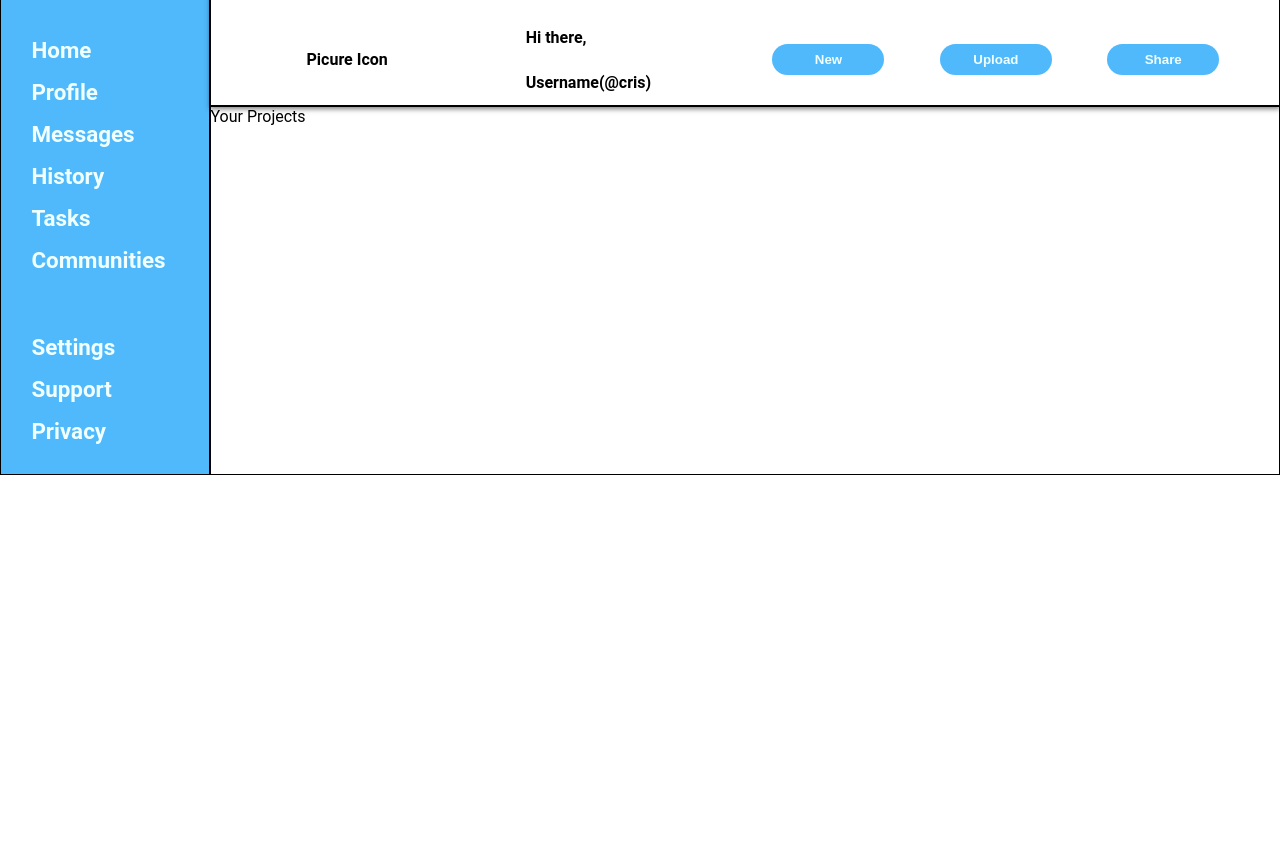
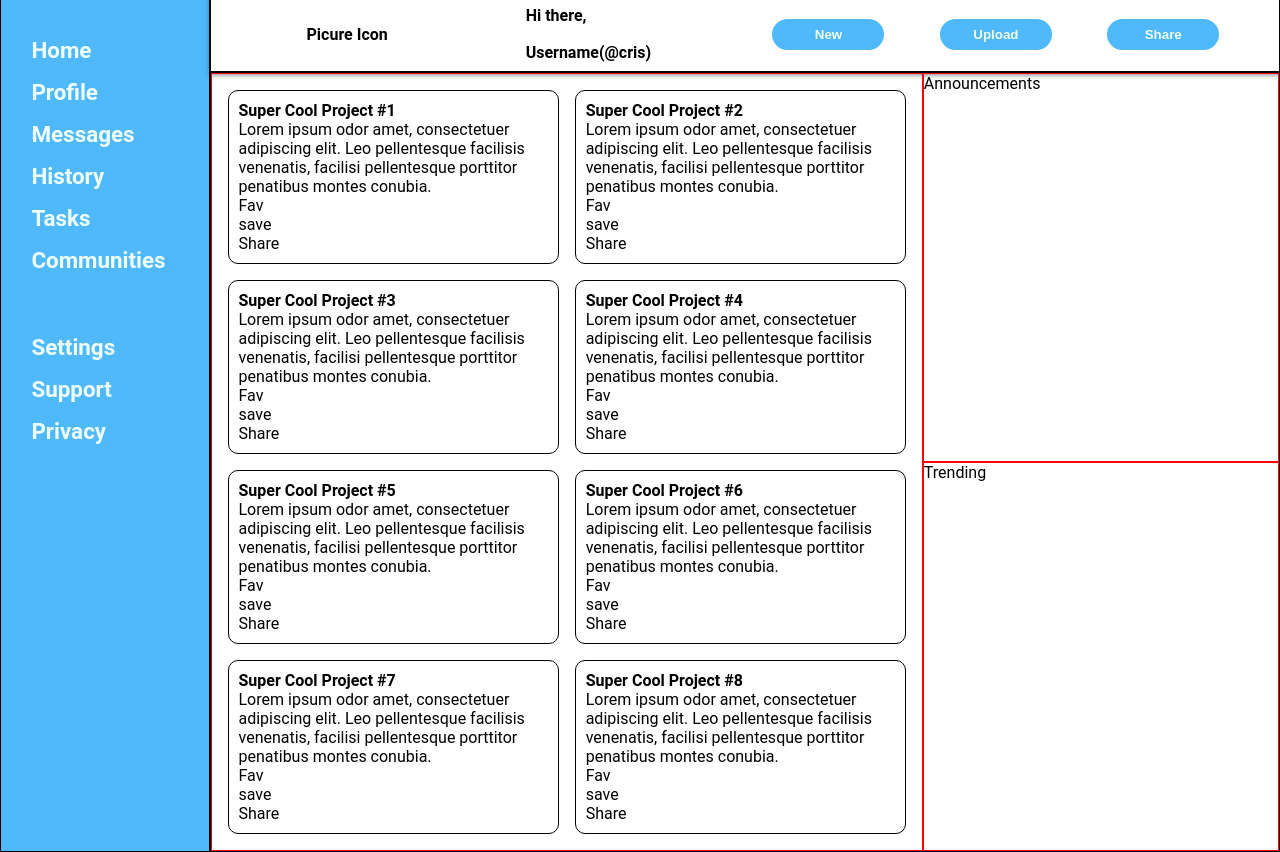
Before and after one commit to TheOdinProjectHomework/admin-dashboard, a plain HTML site: page index.html in a window 1280 px wide. Shown: the part 78-930 px from the top of the page. Before the commit the page ends 800 px from the top, so only its background shows below. Drawn offline with Linux system fonts and the light colour scheme.

Commit message:
content projects, announcements and trending updates.

```diff
--- a/index.html
+++ b/index.html
@@ -50,7 +50,92 @@
                 <button type="button">Share</button>
             </div>
         </nav>
-        <section class="content-container">Your Projects</section>
+        <section class="content-container">
+            <div class="content-projects">
+                <div class="card">
+                    <h4>Super Cool Project #1</h4>
+                    <p>Lorem ipsum odor amet, consectetuer adipiscing elit. Leo pellentesque facilisis venenatis, facilisi pellentesque
+                    porttitor penatibus montes conubia.</p>
+                    <div>
+                        <p>Fav</p>
+                        <p>save</p>
+                        <p>Share</p>
+                    </div>
+                </div>
+                <div class="card">
+                    <h4>Super Cool Project #2</h4>
+                    <p>Lorem ipsum odor amet, consectetuer adipiscing elit. Leo pellentesque facilisis venenatis, facilisi pellentesque
+                        porttitor penatibus montes conubia.</p>
+                    <div>
+                        <p>Fav</p>
+                        <p>save</p>
+                        <p>Share</p>
+                    </div>
+                </div>
+                <div class="card">
+                    <h4>Super Cool Project #3</h4>
+                    <p>Lorem ipsum odor amet, consectetuer adipiscing elit. Leo pellentesque facilisis venenatis, facilisi pellentesque
+                        porttitor penatibus montes conubia.</p>
+                    <div>
+                        <p>Fav</p>
+                        <p>save</p>
+                        <p>Share</p>
+                    </div>
+                </div>
+                <div class="card">
+                    <h4>Super Cool Project #4</h4>
+                    <p>Lorem ipsum odor amet, consectetuer adipiscing elit. Leo pellentesque facilisis venenatis, facilisi pellentesque
+                        porttitor penatibus montes conubia.</p>
+                    <div>
+                        <p>Fav</p>
+                        <p>save</p>
+                        <p>Share</p>
+                    </div>
+                </div>
+                <div class="card">
+                    <h4>Super Cool Project #5</h4>
+                    <p>Lorem ipsum odor amet, consectetuer adipiscing elit. Leo pellentesque facilisis venenatis, facilisi pellentesque
+                        porttitor penatibus montes conubia.</p>
+                    <div>
+                        <p>Fav</p>
+                        <p>save</p>
+                        <p>Share</p>
+                    </div>
+                </div>
+                <div class="card">
+                    <h4>Super Cool Project #6</h4>
+                    <p>Lorem ipsum odor amet, consectetuer adipiscing elit. Leo pellentesque facilisis venenatis, facilisi pellentesque
+                        porttitor penatibus montes conubia.</p>
+                    <div>
+                        <p>Fav</p>
+                        <p>save</p>
+                        <p>Share</p>
+                    </div>
+                </div>
+                <div class="card">
+                    <h4>Super Cool Project #7</h4>
+                    <p>Lorem ipsum odor amet, consectetuer adipiscing elit. Leo pellentesque facilisis venenatis, facilisi pellentesque
+                        porttitor penatibus montes conubia.</p>
+                    <div>
+                        <p>Fav</p>
+                        <p>save</p>
+                        <p>Share</p>
+                    </div>
+                </div>
+                <div class="card">
+                    <h4>Super Cool Project #8</h4>
+                    <p>Lorem ipsum odor amet, consectetuer adipiscing elit. Leo pellentesque facilisis venenatis, facilisi pellentesque
+                        porttitor penatibus montes conubia.</p>
+                    <div>
+                        <p>Fav</p>
+                        <p>save</p>
+                        <p>Share</p>
+                    </div>
+                </div>
+            </div>
+            <div class="content-announcements">Announcements</div>
+            <div class="content-trending">Trending</div>
+        </section>
     </main>
 </body>
 </html>
--- a/styles.css
+++ b/styles.css
@@ -11,8 +11,8 @@ body {
 
 main {
     display: grid;
-    grid-template-rows: repeat(3, 1fr);
     grid-template-columns: repeat(1, 1fr) repeat(2, 3fr);
+    grid-template-rows: repeat(1, minmax(100px, 150px)) repeat(2, 1fr);
 }
 
 .sidebar {
@@ -44,7 +44,7 @@ main {
     grid-column: 2 / 4;
     grid-row: 1 / 2;
     display: grid;
-    grid-template-columns: repeat(2, minmax(300px, 1fr));
+    grid-template-columns: repeat(2, 1fr);
     grid-template-rows: repeat(2, 1fr);
     box-shadow: 0px 3px 5px rgba(0, 0, 5, 0.5);
     padding: 0 2rem;
@@ -109,8 +109,41 @@ main {
     cursor: pointer;
 }
 
+/* content-container */
 .content-container {
     border: 1px solid black;
     grid-column: 2 / 4;
     grid-row: 2 / 4;
+    display: grid;
+    grid-template-columns: repeat(3, 1fr);
+    grid-template-rows: repeat(4, 1fr);
 }
+
+.content-projects {
+    border: 1px solid red;
+    grid-column: 1 / 3;
+    grid-row: 1 / 5;
+    display: grid;
+    grid-template-columns: repeat(2, 1fr);
+    grid-template-rows: repeat(3, 1fr);
+    gap: 1rem;
+    padding: 1rem;
+}
+
+.card {
+    border: 1px solid black;
+    border-radius: 10px;
+    padding: 10px;
+}
+
+.content-announcements {
+    border: 1px solid red;
+    grid-column: 3 / 4;
+    grid-row: 1 / 3;
+}
+
+.content-trending {
+    border: 1px solid red;
+    grid-column: 3 / 4;
+    grid-row: 3 / 5;
+}
```
